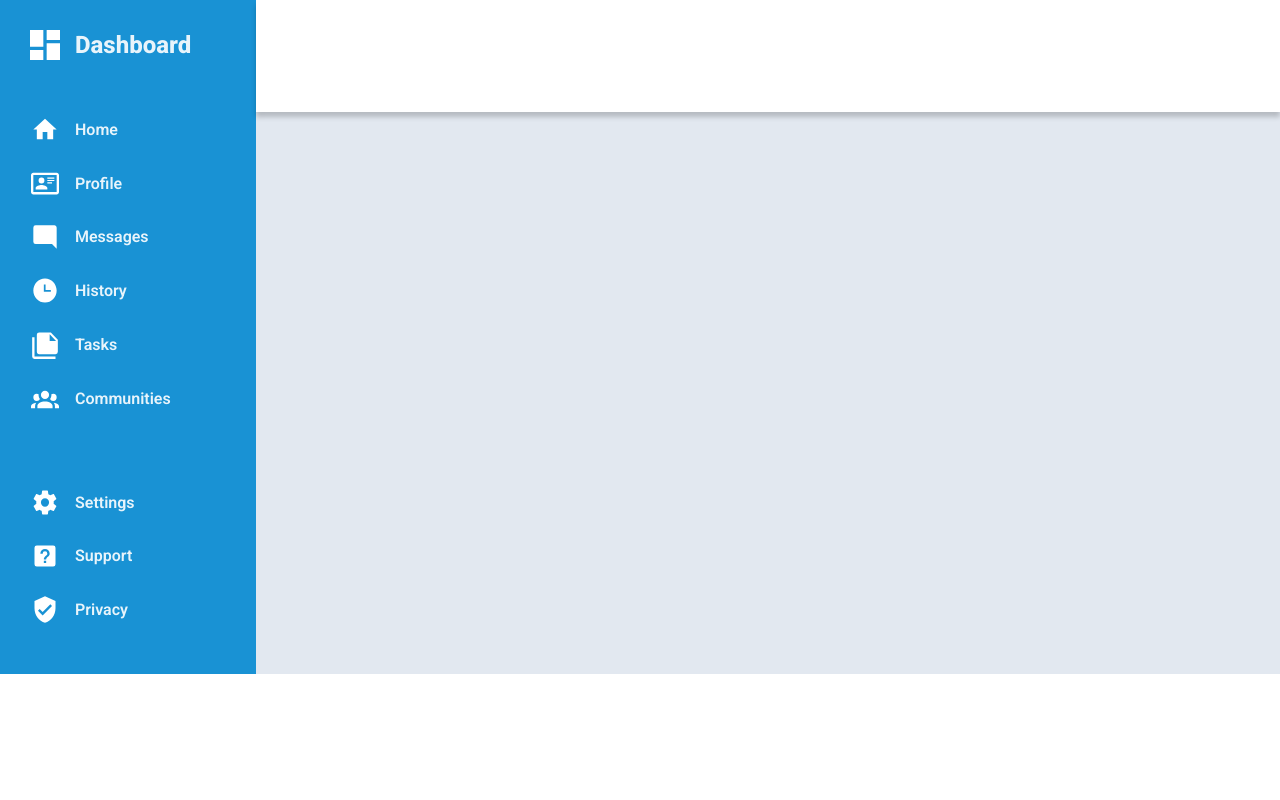
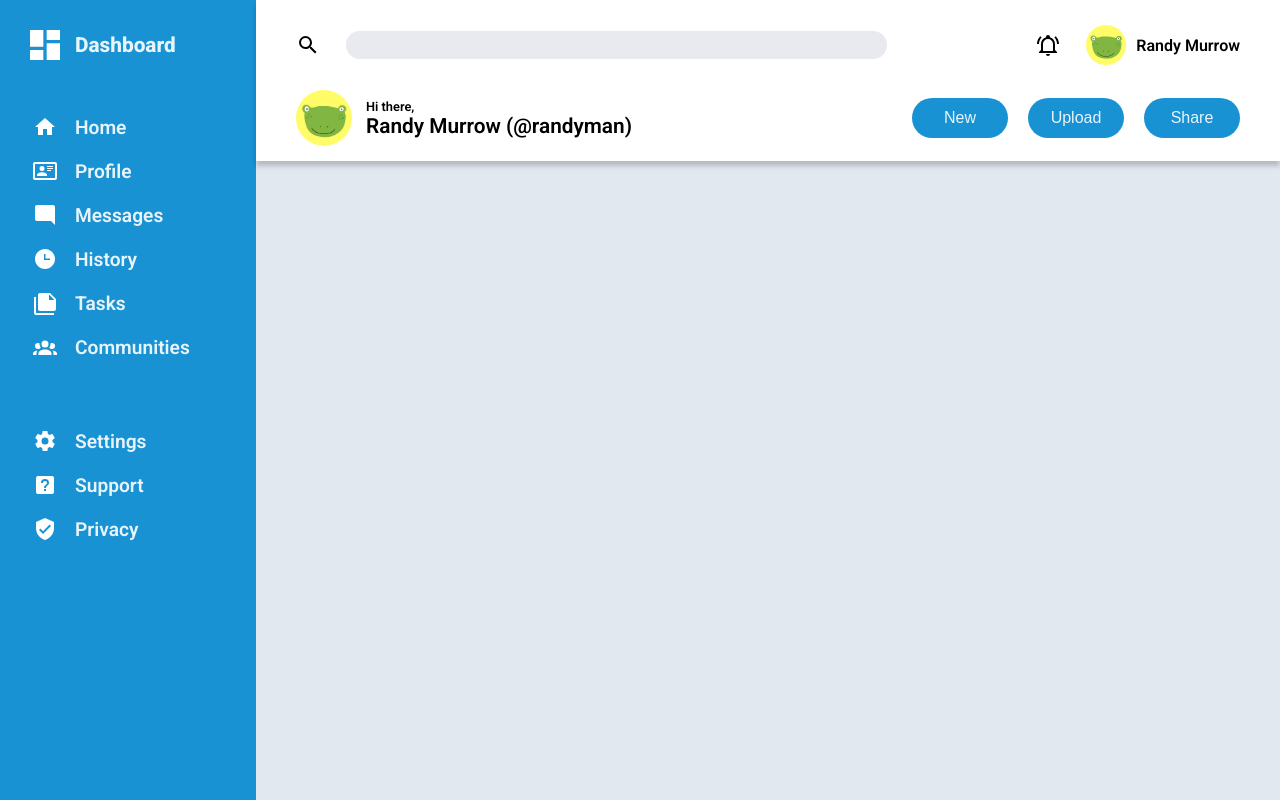
Before and after one commit to randymurrow/admin-dashboard, a plain HTML site: page index.html in a window 1280 px wide. Shown: the top 800 px of the page. Drawn offline with Linux system fonts and the light colour scheme.

Commit message:
Update/fix sidebar issue with height and spacing, add content and style for header section

```diff
--- a/index.html
+++ b/index.html
@@ -10,28 +10,50 @@
     </style>
 </head>
 <body>
-    <div id="container">
-        <div id="sidebar" class="white">
-            <div id="title" class="heavy big">
+    <div id="container" class="grid">
+        <div id="sidebar" class="white grid blue-bg">
+            <div id="title" class="heavy fontXL grid icon-2-col">
                 <img src="images/view-dashboard.svg" alt="dashboard" class="icon">
                 Dashboard
             </div>
-            <ul id="nav-main" class="bold">
-                <li><img src="images/home.svg" alt="home" class="icon">Home</li>
-                <li><img src="images/card-account-details-outline.svg" alt="profile" class="icon">Profile</li>
-                <li><img src="images/message-reply.svg" alt="messages" class="icon">Messages</li>
-                <li><img src="images/clock-time-three.svg" alt="history" class="icon">History</li>
-                <li><img src="images/note-multiple.svg" alt="tasks" class="icon">Tasks</li>
-                <li><img src="images/account-group.svg" alt="communities" class="icon">Communities</li>
+            <ul id="nav-main" class="bold fontLg">
+                <li class="grid icon-2-col"><img src="images/home.svg" alt="home" class="icon">Home</li>
+                <li class="grid icon-2-col"><img src="images/card-account-details-outline.svg" alt="profile" class="icon">Profile</li>
+                <li class="grid icon-2-col"><img src="images/message-reply.svg" alt="messages" class="icon">Messages</li>
+                <li class="grid icon-2-col"><img src="images/clock-time-three.svg" alt="history" class="icon">History</li>
+                <li class="grid icon-2-col"><img src="images/note-multiple.svg" alt="tasks" class="icon">Tasks</li>
+                <li class="grid icon-2-col"><img src="images/account-group.svg" alt="communities" class="icon">Communities</li>
             </ul>
-            <ul id="nav-util" class="bold">
-                <li><img src="images/cog.svg" alt="settings" class="icon">Settings</li>
-                <li><img src="images/help-box.svg" alt="support" class="icon">Support</li>
-                <li><img src="images/shield-check.svg" alt="privacy" class="icon">Privacy</li>
+            <ul id="nav-util" class="bold fontLg">
+                <li class="grid icon-2-col"><img src="images/cog.svg" alt="settings" class="icon">Settings</li>
+                <li class="grid icon-2-col"><img src="images/help-box.svg" alt="support" class="icon">Support</li>
+                <li class="grid icon-2-col"><img src="images/shield-check.svg" alt="privacy" class="icon">Privacy</li>
             </ul>
         </div>
-        <div id="header">
-
+        <div id="header" class="grid">
+            <div id="header-search" class="grid icon-2-col">
+                <img src="images/magnify.svg" alt="search" class="icon">
+                <input id="search"></input>
+            </div>
+            <div id="header-user" class="grid icon-2-col">
+                <img src="images/bell-ring-outline.svg" alt="alert" class="icon">
+                <div class="grid icon-2-col">
+                    <img src="images/user-1.jpg" alt="Randy" class="avatar">
+                    <span class="bold fontMd">Randy Murrow</span>
+                </div>
+            </div>
+            <div class="grid icon-2-col">
+                <img src="images/user-1.jpg" alt="Randy" class="avatar big">
+                <div class="pad-left">
+                    <p class="fontSm bold">Hi there,</p>
+                    <p class="fontXL bold">Randy Murrow (@randyman)</p>
+                </div>
+            </div>
+            <div id="header-btns" class="grid">
+                <button class="white blue-bg fontMd">New</button>
+                <button class="white blue-bg fontMd">Upload</button>
+                <button class="white blue-bg fontMd">Share</button>
+            </div>
         </div>
         <div id="main">
 
--- a/style.css
+++ b/style.css
@@ -26,12 +26,32 @@ body {
     color: rgba(255, 255, 255, 0.9);
 }
 
-.big {
-    font-size: 1.5rem;
+.fontXL {
+    font-size: 1.3rem;
+}
+
+.fontLg {
+    font-size: 1.2rem;
+}
+
+.fontMd {
+    font-size: 1rem;
+}
+
+.fontSm {
+    font-size: .8rem;
+}
+
+.blue-bg {
+    background-color: #1992D4;
+
+}
+
+.grid {
+    display: grid;
 }
 
 #container {
-    display: grid;
     grid-template: 1fr 5fr / 1fr 4fr;
     grid-template-areas:
         "side head"
@@ -40,26 +60,28 @@ body {
 }
 
 #sidebar {
+    grid-template-rows: repeat(3, min-content) auto;
     grid-area: side;
-    background-color: #1992D4;
-    display: grid;
     gap: 50px;
     padding: 25px;
+    height: 100vh;
 }
 
-#sidebar > div,
-#sidebar > ul > li {
-    display: grid;
-    grid-template-columns: 2.5rem min-content;
+.icon-2-col {
+    grid-template-columns: 2.5rem auto;
     gap: 10px;
     align-items: center;
 }
 
 #header {
+    grid-template-columns: 2fr 1fr;
+    align-items: center;
     z-index: 1;
     grid-area: head;
     background-color: #fff;
     box-shadow: 0px 5px 5px rgba(0, 0, 0, .2);
+    padding: 25px 2.5rem 15px;
+    gap: 25px;
 }
 
 #main {
@@ -68,10 +90,15 @@ body {
 }
 
 #sidebar li {
-    margin-bottom: 25px;
+    margin-bottom: 20px;
 }
 
 .icon {
+    width: 1.5rem;
+    height: 1.5rem;
+}
+
+#sidebar .icon {
     filter: invert(100%);
     justify-self: center;
 }
@@ -81,8 +108,42 @@ body {
     height: 2.5rem;
 }
 
-#nav-main .icon,
-#nav-util .icon {
-    width: 1.8rem;
-    height: 1.8rem;
+#search {
+    background-color: rgb(232, 234, 240);
+    border: none;
+    border-radius: 20px;
+    font-size: 1.5rem;
+    /* width: 100%; */
 }
+
+.avatar {
+    border-radius: 50%;
+    width: 2.5rem;
+    height: 2.5rem;
+}
+
+.big {
+    width: 3.5rem;
+    height: 3.5rem;
+}
+
+.pad-left {
+    padding-left: 20px;
+}
+
+#header-user {
+    justify-self: end;
+}
+
+#header-btns {
+    grid-template-columns: repeat(3, auto);
+    gap: 20px;
+    justify-self: end;
+}
+
+button {
+    width: 6rem;
+    height: 2.5rem;
+    border: none;
+    border-radius: 2rem;
+}
```
Also changed, not shown: images/bell-ring-outline.svg (added), images/magnify.svg (added), images/user-1.jpg (added), images/user-2.jpg (added), images/user-3.jpg (added), images/user-4.jpg (added).
